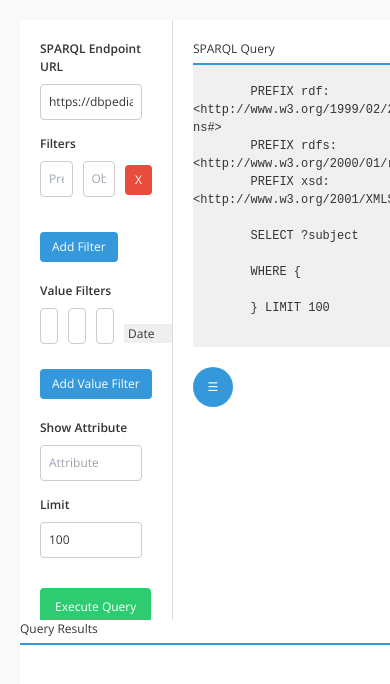
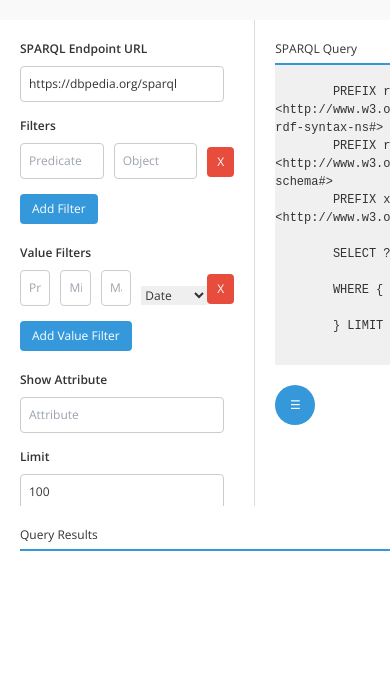
Before and after one commit to clariah-grlc-sustainability/nosparql-query-builder, a website: page index.html in a window 390 px wide. Shown: the top 684 px of the page. Drawn offline with nearby package versions, Linux system fonts and the light colour scheme.

Commit message:
corrects minor asymmetries in css spacings and layout

```diff
--- a/index.html
+++ b/index.html
@@ -10,9 +10,9 @@
     <link rel="stylesheet" href="https://code.jquery.com/ui/1.14.0/themes/base/jquery-ui.css">
 </head>
 <body>
-    <div id="main-content" class="grid h-screen grid-rows-[60%]">
+    <div id="main-content">
         <div class="flex">
-            <div class="left w-[30%]">
+            <div class="left">
                 <label for="endpoint-url">SPARQL Endpoint URL</label>
                 <input type="text" id="endpoint-url" value="https://dbpedia.org/sparql">
 
@@ -62,7 +62,7 @@
 
                 <button id="execute-query">Execute Query</button>
             </div>
-            <div class="right w-[100%]">
+            <div class="right">
                 <h3>SPARQL Query</h3>
                 <div id="sparql-query"></div>
                 <div class="side-button">
--- a/style.css
+++ b/style.css
@@ -31,7 +31,7 @@ body {
 
 /* Left pane */
 .left {
-    width: 300px;
+    width: 30vw;
     background-color: #fff;
     border-right: 1px solid #ddd;
     transition: all 0.5s ease;
@@ -42,6 +42,7 @@ body {
 .content {
     overflow-y: auto;
     background-color: #ffffff;
+    padding: 20px;
 }
 
 /* Hide the left pane */
@@ -54,22 +55,22 @@ body {
 
 /* Right pane */
 .right {
-    flex: 1;
+    width: 70vw;
+    padding: 20px;
     background-color: #fff;
-    padding: 20px;
     overflow-y: auto;
     transition: margin-left 0.3s ease;
 }
 
+#main-content {
+    flex-direction: column;
+    height: 100vh;
+    display: grid;
+    grid-template-rows: 60% 1fr;
+    width: calc(100% - 40px);
+}
 
 @media (max-width: 768px) {
-    #main-content {
-        flex-direction: column;
-        height: auto;
-        margin-left: 20px;
-        width: calc(100% - 40px);
-    }
-
     .left, .right {
         width: 100%;
         margin-left: 0;
@@ -79,18 +80,10 @@ body {
     .left.hidden {
         transform: translateY(-100%);
     }
-
-    .left.hidden + .right {
-        margin-top: 0;
-    }
-
-    #results {
-        height: auto;
-        margin-left: 20px;
-    }
 }
 
 .left.hidden + .right {
+    width: 100vw;
     margin-left: 0;
 }
 
@@ -101,11 +94,8 @@ body {
 
 /* Results pane moved higher up */
 #results {
-    /* padding: 20px; */
     background-color: #fff;
     overflow-y: auto;
-    height: calc(50vh - 60px);
-    /* margin-left: 80px; */
 }
 
 /* Headings */
@@ -132,20 +122,14 @@ input[type="number"] {
     border-radius: 4px;
 }
 
-#filter-container {
-    margin-bottom: 20px;
-}
-
 .search-filter {
     display: flex;
     align-items: center;
-    margin-bottom: 10px;
 }
 
 .value-search-filter {
     display: flex;
     align-items: center;
-    margin-bottom: 10px;
 }
 
 .search-filter input[type="text"] {
```
